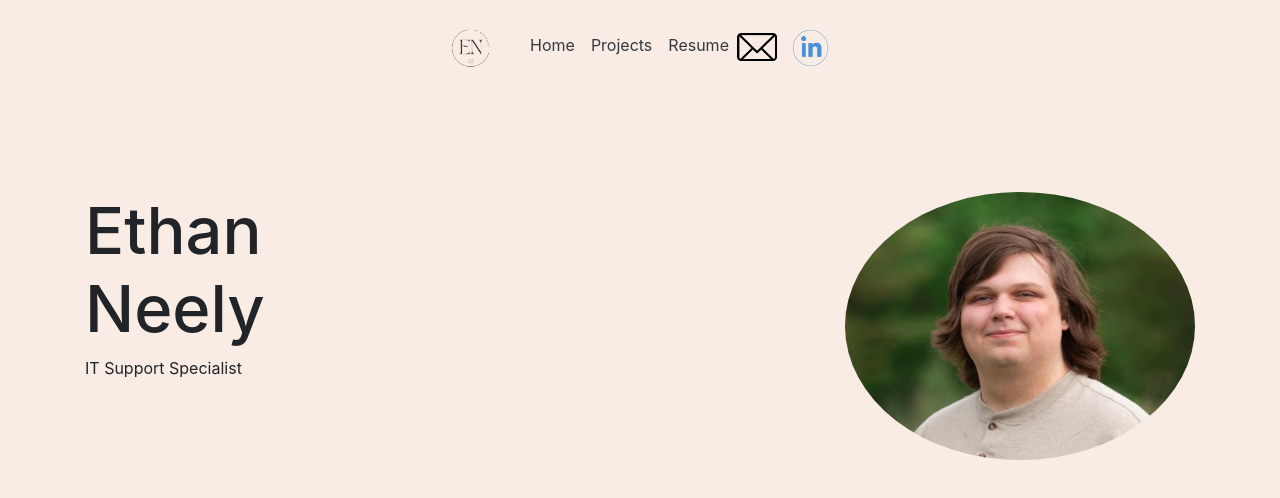
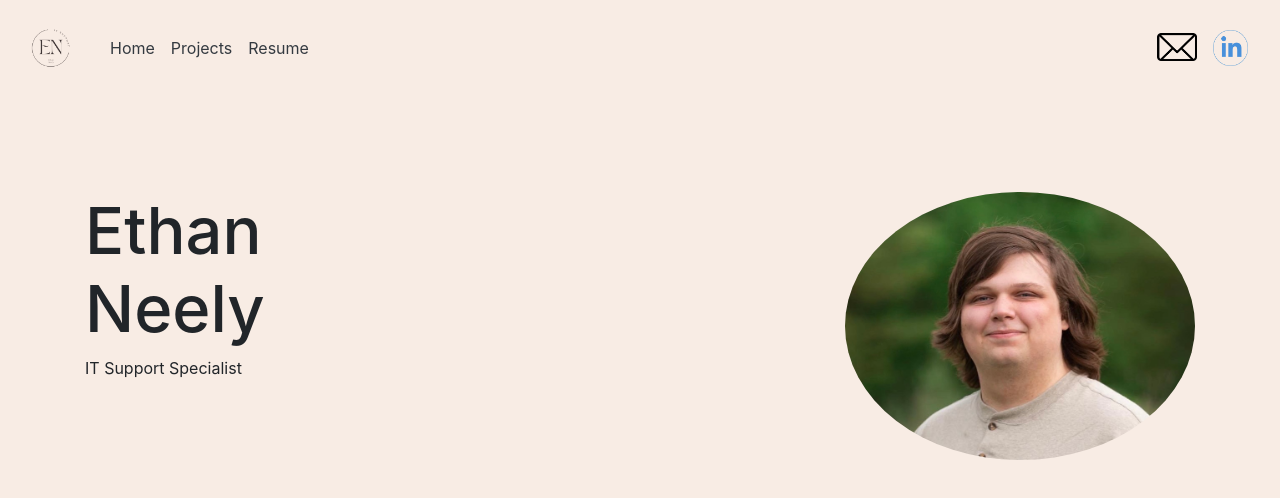
Before and after one commit to EthanLNeely/Portfolio, a plain HTML site: page Portfolio/src/index.html in a window 1280 px wide. Drawn offline with nearby package versions, Linux system fonts and the light colour scheme.

Commit message:
Adjusted navbar

```diff
--- a/Portfolio/src/index.html
+++ b/Portfolio/src/index.html
@@ -11,7 +11,7 @@
     </head>
     <body>
 
-        <nav class="navbar navbar-expand-sm justify-content-center">
+        <nav class="navbar navbar-expand-sm">
             <a class="navbar-brand">
                 <img src="Logo.png" alt="Logo" style="width:70px;">
             </a>
@@ -25,6 +25,8 @@
                 <li class="nav-item">
                     <a class="nav-link text-dark" href="resume.html">Resume</a>
                 </li>
+            </ul>
+            <ul class="navbar-nav ml-auto">
                 <li class="nav-item">
                     <a class="navbar-brand" href="mailto:ethanlneely@gmail.com">
                         <img src="email.png" alt="email" style="width:40px;">
```
Also changed, not shown: Portfolio/src/projects.html (+3 -1 lines), Portfolio/src/resume.html (+3 -1 lines).
